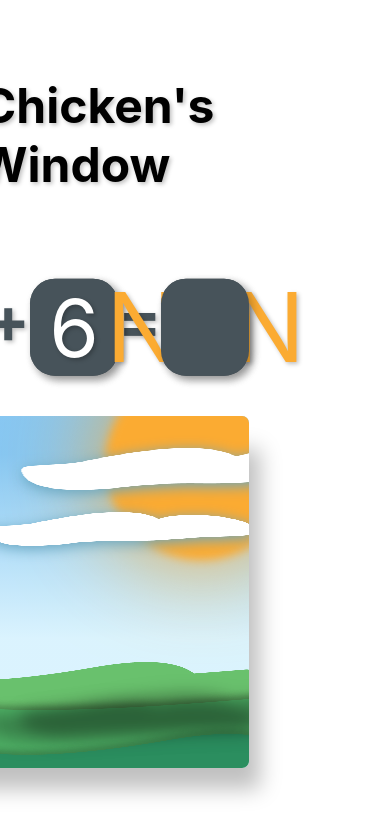
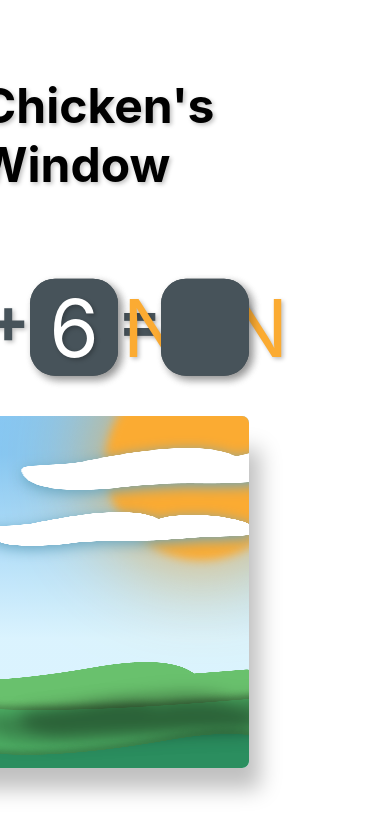
Before and after one commit to andrewvallejo/a-chickens-window, a Next.js app: page / in a window 390 px wide. Shown: the top 836 px of the page. Built offline with nearby package versions, Linux system fonts and the light colour scheme.

Commit message:
Add clamp to block number fonts

```diff
--- a/styles/Math.module.scss
+++ b/styles/Math.module.scss
@@ -32,7 +32,7 @@
 	position: absolute;
 	inset: 50 / 50;
 	text-shadow: $shadow-text;
-	font-size: 6rem;
+	font-size: clamp(5rem, 7vw, 6.5rem);
 	color: $color-sun;
 }
 
```
